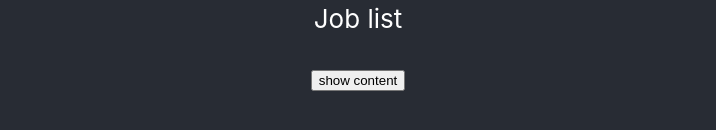
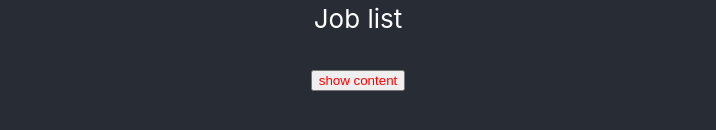
Before and after one commit to james1986it/react-basic1, a React (Create React App) app: page / in a window 1280 px wide. Shown: the part 530-660 px from the top of the page, without its empty margins (282-998 px from the left). Built offline with nearby package versions, Linux system fonts and the light colour scheme.

Commit message:
vòng đời của 1 component, các hàm mặc định của 1 class component, và sơ đồ vòng dời https://projects.wojtekmaj.pl/react-lifecycle-methods-diagram/

```diff
--- a/package.json
+++ b/package.json
@@ -34,5 +34,8 @@
       "last 1 firefox version",
       "last 1 safari version"
     ]
+  },
+  "devDependencies": {
+    "node-sass": "^7.0.3"
   }
 }
--- a/src/views/Example/ChildComponent.js
+++ b/src/views/Example/ChildComponent.js
@@ -1,4 +1,5 @@
 import React from "react";
+import "./Demo.scss";
 
 class ChildComponent extends React.Component {
   state = {
@@ -45,7 +46,7 @@ class ChildComponent extends React.Component {
           <p>Job list</p>
           {showJobs === false && (
             <div>
-              <button onClick={(event) => this.onChangeShowHide(event)}>
+              <button className="btn-show" onClick={(event) => this.onChangeShowHide(event)}>
                 show content
               </button>
             </div>
@@ -66,7 +67,7 @@ class ChildComponent extends React.Component {
                 );
               })}
               <div>
-                <button onClick={(event) => this.onChangeShowHide(event)}>
+                <button className="btn-show" onClick={(event) => this.onChangeShowHide(event)}>
                   Hide content
                 </button>
               </div>
--- /dev/null
+++ b/src/views/Example/Demo.scss
@@ -0,0 +1,3 @@
+.btn-show {
+    color: red;
+}
--- a/src/views/Example/MyComponent.js
+++ b/src/views/Example/MyComponent.js
@@ -12,6 +12,19 @@ class MyComponent extends React.Component {
       name: event.target.value,
     });
   };
+
+  // Hàm này chạy khi có dữ liệu update
+  // Sử dụng khi muốn so sánh dữ liệu hiện tại và tương lai hoặc quá khứ là thích hợp
+  // Hoặc muốn thay đổi dữ liệu của component con khi component cha thay đổi
+  componentDidUpdate(prevProps, prevState) {
+    console.log(">>> chạy conponents Did Update:", "prevProps: ", prevProps, "; prevState: ", prevState, "; this state: ", this.state);
+  }
+
+  // Hàm này chạy đầu tiên sau hàm render khi 1 class component được gọi
+  // Sử dụng để gọi api để lấy dữ liệu hiển thị
+  componentDidMount() {
+    console.log(">>> chạy conponents Did mount");
+  }
 
   /**
    *
```
Also changed, not shown: 2 other files (tests, documents, lock files or other folders).
